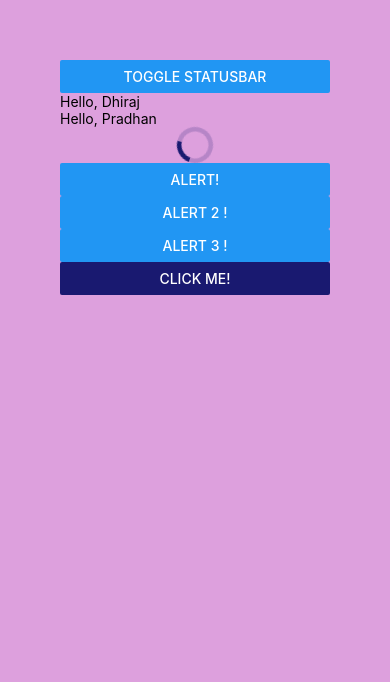
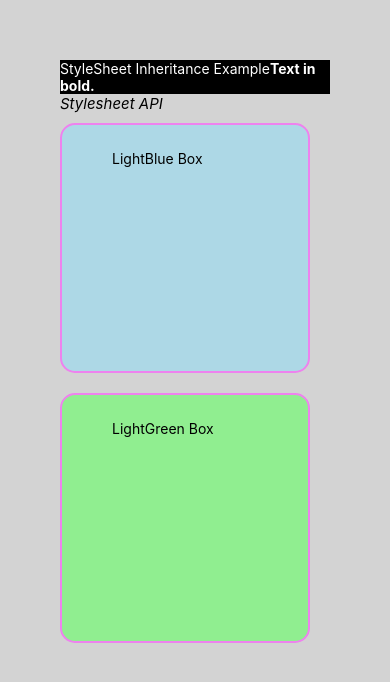
Before and after one commit to dpr4dhan/react-native-core-concepts, a React Native app: screen / in a window 390 px wide. Shown: the top 682 px of the page. Built offline with nearby package versions, Linux system fonts and the light colour scheme.

Commit message:
stylesheet usage, precedence and inheritance

```diff
--- a/App.js
+++ b/App.js
@@ -1,55 +1,58 @@
-import { View, Button, Text, Modal, StatusBar, ActivityIndicator, Alert} from 'react-native';
-import {useState} from "react";
-import Greet from "./components/Greet";
-
-const logoImg = require('./assets/adaptive-icon.png')
-
-// StatusBar  is for android
-//But Text style can be changed on both
+import {View, Text, StyleSheet} from "react-native";
 
 export default function App(){
-    const [isModalVisible, setIsModalVisible] = useState(false);
-    const [isStatusBarVisible, setIsStatusBarVisible] = useState(false);
-    return <View style={{flex: 1, backgroundColor: "plum", padding: 60}}>
-            <StatusBar backgroundColor="green"
-                barStyle="light-content"
-                hidden={isStatusBarVisible}
-            />
-            <Button title="Toggle StatusBar" onPress={() => setIsStatusBarVisible(!isStatusBarVisible)}/>
-            <Greet name="Dhiraj"/>
-            <Greet name="Pradhan"/>
-            <ActivityIndicator size="large" color="midnightblue" animating={true}/>
-
-            <Button title="Alert!" onPress={() => Alert.alert('Invalid Data !')} />
-            <Button title="Alert 2 !" onPress={() => Alert.alert('Invalid Data !', 'DOB incorrect')} />
-            <Button title="Alert 3 !"
-                    onPress={() => Alert.alert('Invalid Data !', 'DOB incorrect', [
-                        {
-                            text: "Cancel",
-                            onPress: () => console.log("Cancel Pressed")
-                        },
-                        {
-                            text: "Done",
-                            onPress: () => console.log("Done Pressed")
-                        }
-                    ])}
-            />
+    return  (
+        <View style={styles.container}>
+            <View style={styles.darkMode}>
+                <Text style={styles.darkModeText}>
+                    StyleSheet Inheritance Example
+                    <Text style={styles.boldText}>Text in bold.</Text>
+                </Text>
+            </View>
+            <Text style={styles.title}>Stylesheet API</Text>
+            <View style={[styles.box, styles.lightblueBg, styles.androidShadow]}>
+                <Text>LightBlue Box</Text>
+            </View>
+            <View style={[styles.box, styles.lightgreenBg, styles.androidShadow]}>
+                <Text>LightGreen Box</Text>
+            </View>
+        </View>
+    )
+}
 
 
-            <Button title="Click Me!" onPress={() => setIsModalVisible(true)}
-                color="midnightblue"
-            />
-            <Modal
-                visible={isModalVisible}
-                onRequestClose={ () => setIsModalVisible(false) }
-                animationType="slide"
-                presentationStyle="formSheet" //just for iOS
-            >
-                <View style={{backgroundColor: "lightblue", flex: 1, padding:60}}>
-                    <Text>Modal Content</Text>
-                    <Button title="Close" color="midnightblue" onPress={() => setIsModalVisible(false)}/>
-                </View>
-            </Modal>
-
-        </View>
-}
+const styles = StyleSheet.create({
+    container: {flex: 1, backgroundColor:"lightgray", padding: 60},
+    darkMode: {backgroundColor: "black"},
+    darkModeText: {color: "white"},
+    boldText: {fontWeight: "bold"},
+    title: {fontStyle: "italic", fontSize: 15},
+    box: {
+            height: 250,
+            width: 250,
+            paddingHorizontal: 50,
+            paddingVertical:25,
+            backgroundColor: "pink",
+            marginVertical: 10,
+            borderWidth: 2,
+            borderColor: "violet",
+            borderRadius:15,
+        },
+    lightblueBg: {backgroundColor: "lightblue"},
+    lightgreenBg: {backgroundColor: "lightgreen"},
+    //shadow property for ios
+    boxShadow: {
+        shadowColor: "blue",
+        shadowOffset: {
+            width: 6,
+            height: 6,
+        },
+        shadowOpacity: 0.6,
+        shadowRadius: 4
+    },
+    //shadow property for android
+    androidShadow: {
+        elevation: 10,
+        shadowColor: "violet"
+    }
+});
```
